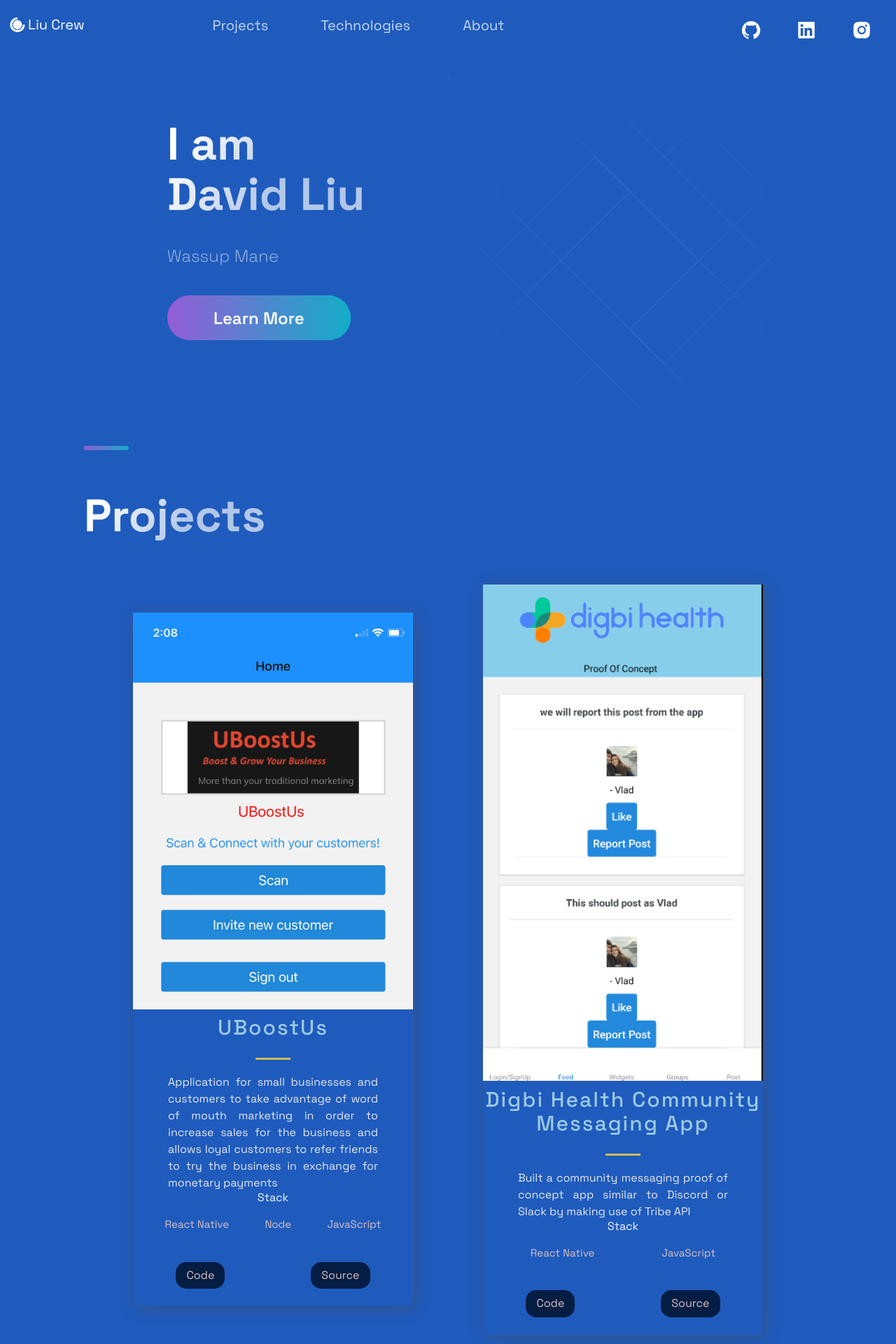
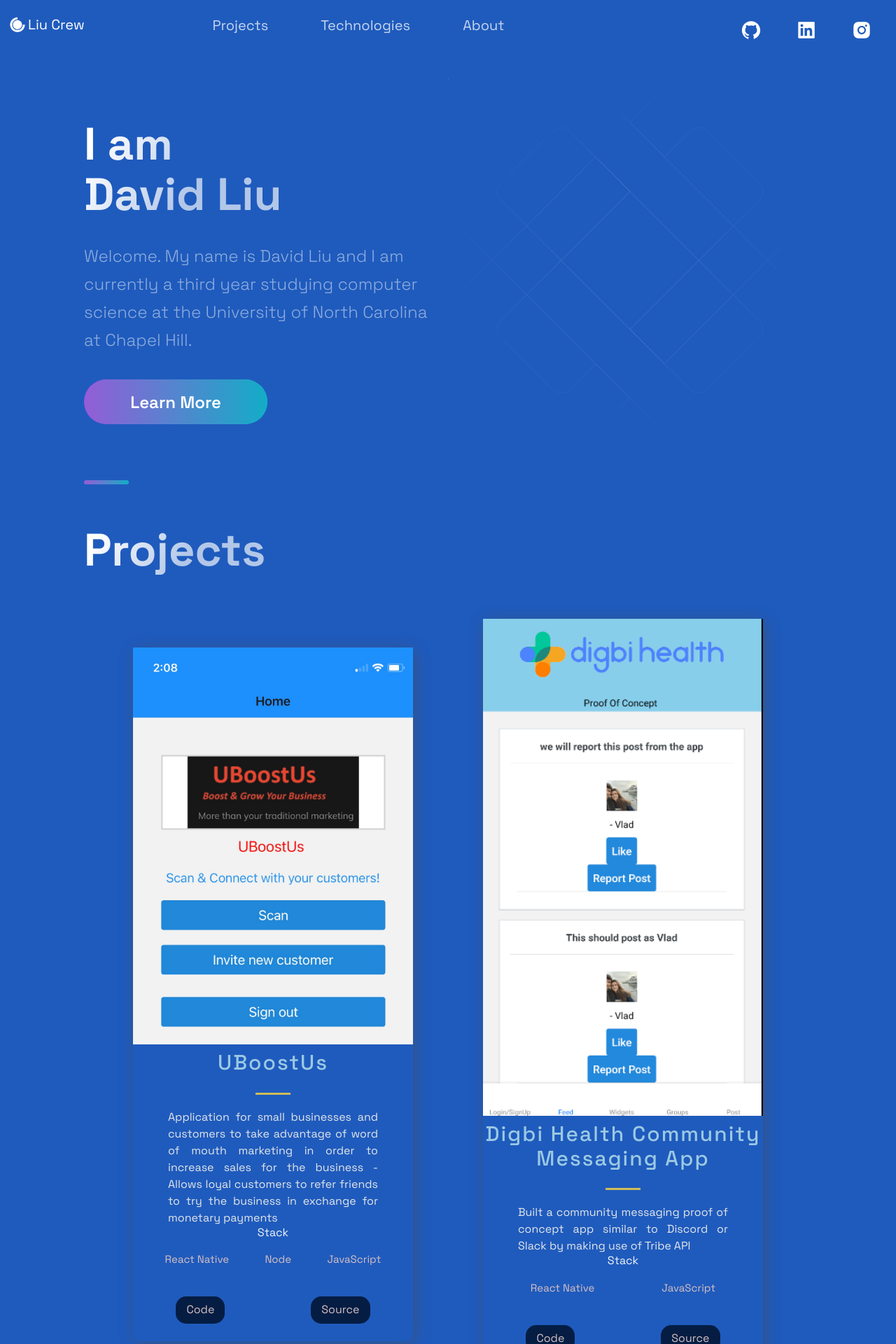
Before and after one commit to davidzliu108/personalwebsite, a Next.js app: page / in a window 1280 px wide. Shown: the top 1920 px of the page at 70% size. Built offline with nearby package versions, Linux system fonts and the light colour scheme.

Commit message:
refinements

```diff
--- a/src/components/Hero/Hero.js
+++ b/src/components/Hero/Hero.js
@@ -12,7 +12,7 @@
         David Liu
       </ SectionTitle>
       <SectionText>
-        Wassup Mane
+        Welcome. My name is David Liu and I am currently a third year studying computer science at the University of North Carolina at Chapel Hill.
       </SectionText>
       <Button onClick={() => window.location = 'https://google.com'}>Learn More</Button>
     </LeftSection>
--- a/src/constants/constants.js
+++ b/src/constants/constants.js
@@ -1,7 +1,7 @@
 export const projects = [
   {
     title: 'UBoostUs',
-    description: "Application for small businesses and customers to take advantage of word of mouth marketing in order to increase sales for the business and allows loyal customers to refer friends to try the business in exchange for monetary payments",
+    description: "Application for small businesses and customers to take advantage of word of mouth marketing in order to increase sales for the business - Allows loyal customers to refer friends to try the business in exchange for monetary payments",
       image: '/images/1.png',
       tags: ['React Native', 'Node', 'JavaScript'],
     source: 'https://apps.apple.com/us/app/uboostus-scanner/id1566638370',
```
